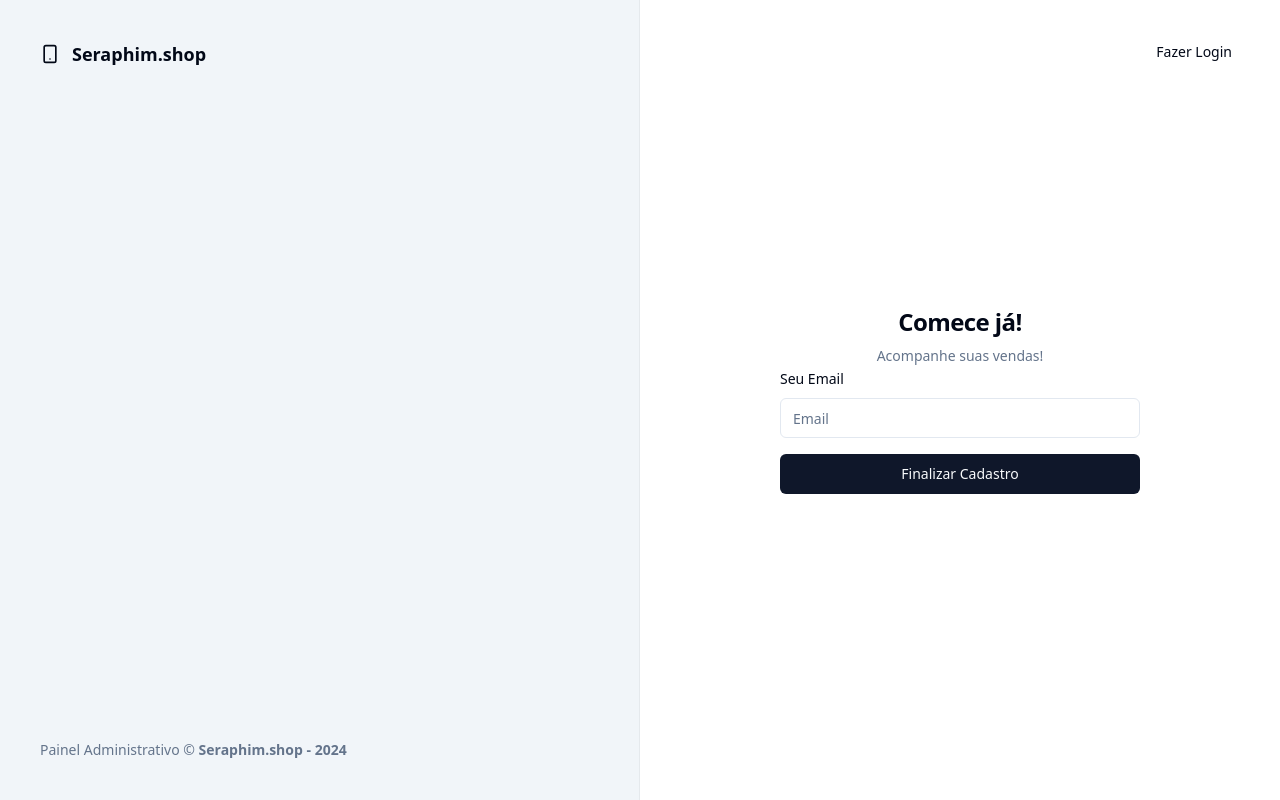
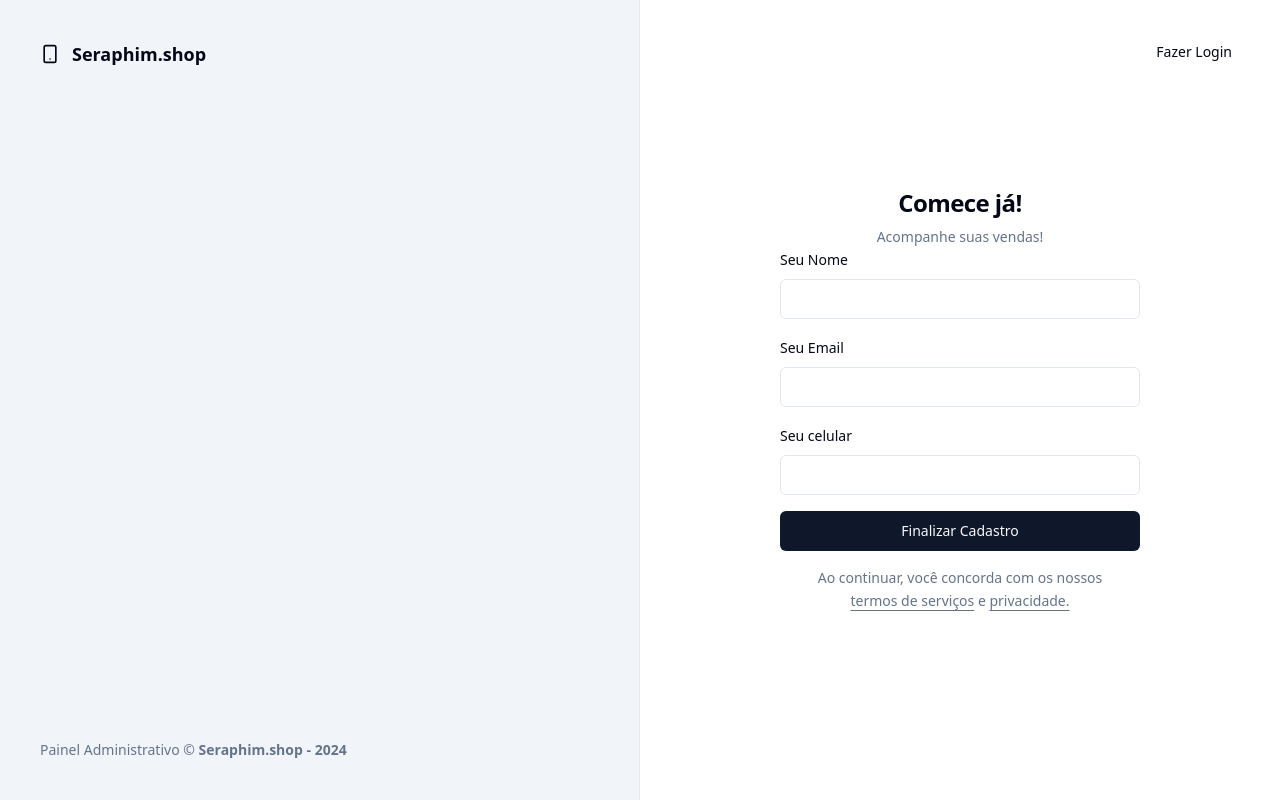
Before and after one commit to Richardbsantos/Loja-Iphone-Seraphim, a React (Vite) app: page /sign-up in a window 1280 px wide. Built offline with nearby package versions, Linux system fonts and the light colour scheme.

Commit message:
Update sign-up.tsx

```diff
--- a/src/pages/auth/sign-up.tsx
+++ b/src/pages/auth/sign-up.tsx
@@ -10,6 +10,8 @@ import { Input } from '@/components/ui/input'
 import { Label } from '@/components/ui/label'
 
 const signUpForm = z.object({
+    name:z.string(),
+    phone:z.string(),
     email:z.string().email(),
 })
 
@@ -18,19 +20,19 @@ type SignUpForm = z.infer<typeof signUpForm>
 export function SignUp(){
     const {register, handleSubmit, formState:{isSubmitting}} = useForm<SignUpForm>()
 
-   async function handleSignIn(data:SignUpForm) {
+   async function handleSignUp(data:SignUpForm) {
       try{
-
+        console.log(data)
 
         await new Promise(resolve => setTimeout(resolve, 2008))
-        toast.success('Enviamos um email de autenticação para seu email.',{
+        toast.success('Usuario Cadastrado com Sucesso!',{
             action:{
                 label:'Reenviar',
-                onClick:() => handleSignIn(data),
+                onClick:() => handleSignUp(data),
             }
         })
       } catch {
-        toast.error('Credenciais inválidas.')
+        toast.error('Erro ao cadastra Usuario.')
       }
    }
 
@@ -54,16 +56,32 @@ export function SignUp(){
 
         </div>
 
-        <form onSubmit={handleSubmit(handleSignIn)} className="space-y-4">
+        <form onSubmit={handleSubmit(handleSignUp)} className="space-y-4">
+            <div className="space-y-2">
+                <Label htmlFor="name">Seu Nome </Label>
+                <Input type="text" id="name"  {...register('name')} />
+            </div>
+
             <div className="space-y-2">
                 <Label htmlFor="email">Seu Email </Label>
-                <Input type="email" id="email" placeholder="Email" {...register('email')} />
-                </div>
+                <Input type="email" id="email"  {...register('email')} />
+            </div>
+
+            <div className="space-y-2">
+                <Label htmlFor="phone">Seu celular </Label>
+                <Input type="tel" id="phone"  {...register('phone')} />
+            </div>
+
 
             <Button disabled={isSubmitting} className="w-full" type="submit">
                 Finalizar Cadastro
             </Button>
-
+             <p className="px-6 text-center text-sm leading-relaxed text-muted-foreground">
+                Ao continuar, você concorda com os nossos{' '}
+                <a className="underline underline-offset-4" href=''>termos de serviços</a> {' '}
+                 e {' '}
+                <a className="underline underline-offset-4" href=''>privacidade.</a>
+             </p>
         </form>
       </div>
     </div>
```
